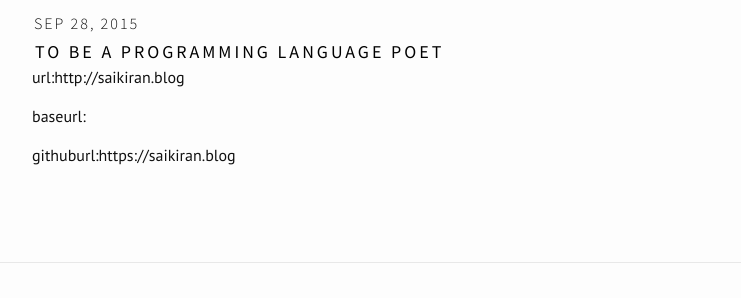
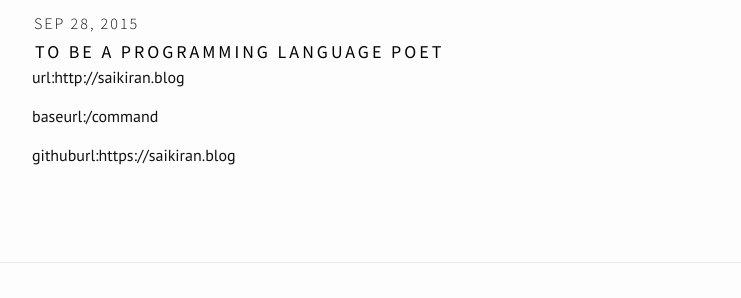
Before and after one commit to nsaikiran/impression, a Jekyll site: the page built from index.html, in a window 1280 px wide. Shown: the part 462-760 px from the top of the page, without its empty margins (238-979 px from the left). Built offline with Jekyll 4.4.1, drawn with Linux system fonts in a browser that asks for light colours; nearby versions of some CDN libraries; the list of posts is cut into pages by our own code.

Commit message:
[Testing] Added baseurl

```diff
--- a/_config.yml
+++ b/_config.yml
@@ -9,7 +9,7 @@
 title: Leap
 email: saikiran.naragam@gmail.com
 description: Computer Science.Technology.Impression
-baseurl: "" # the subpath of your site, e.g. /blog
+baseurl: "/command" # the subpath of your site, e.g. /blog
 url: "http://saikiran.blog" # the base hostname & protocol for your site
 twitter_username:
 github_username:  nsaikiran
```
